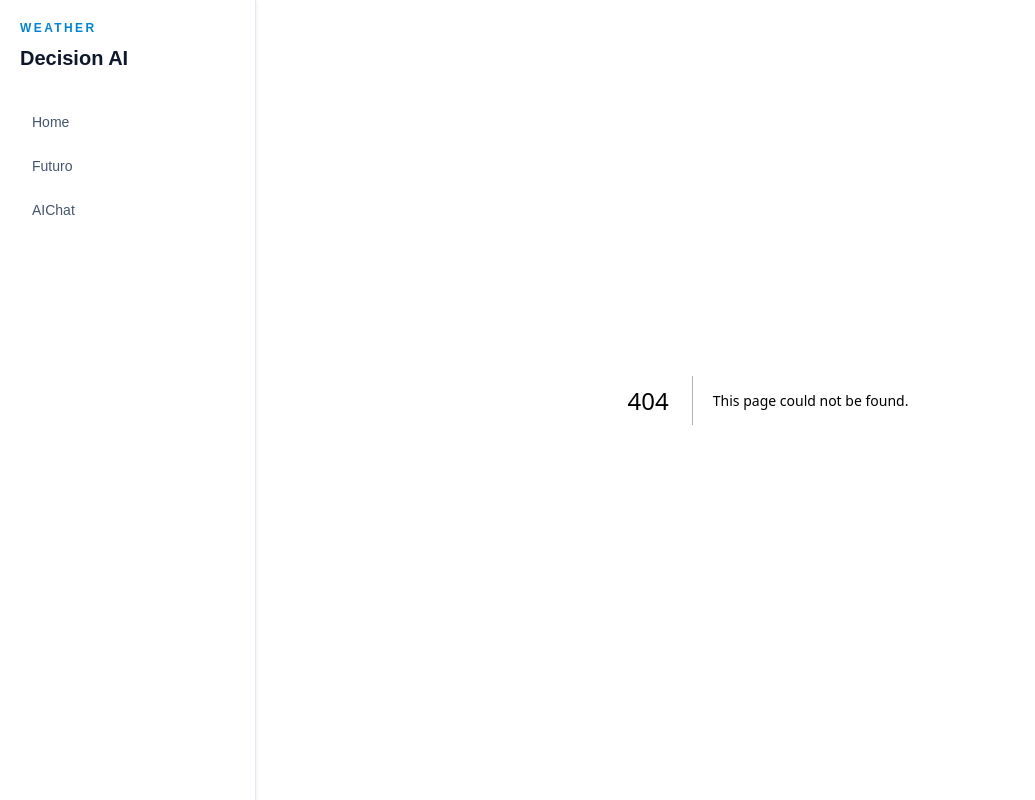
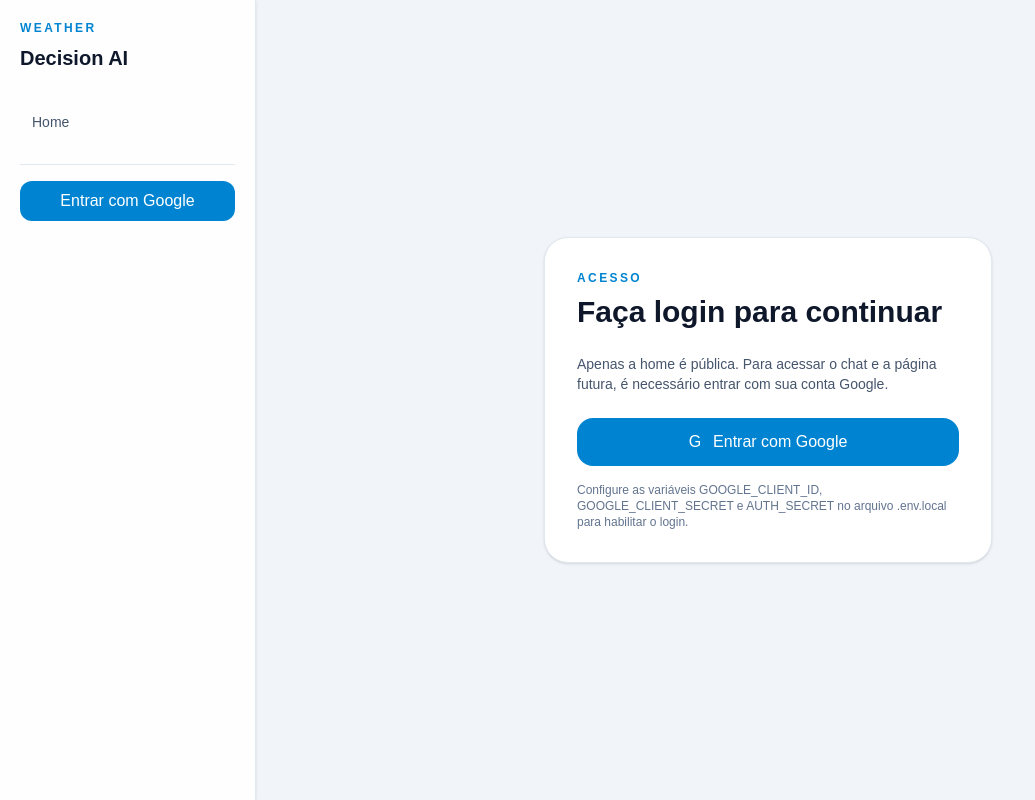
Before and after one commit to MthdeSouza/weather-decision-ai, a Next.js app: page /login in a window 1280 px wide. Before the commit this address had no page. Shown: the whole page, without its empty margins (0-1035 px from the left). Built offline with nearby package versions, Linux system fonts and the light colour scheme; no server answers.

Commit message:
feat: navigation and google autenthication

```diff
--- /dev/null
+++ b/middleware.ts
@@ -0,0 +1,31 @@
+import { NextResponse } from "next/server";
+
+import { auth } from "./src/auth";
+
+export default auth((req) => {
+  const { pathname } = req.nextUrl;
+
+  const isPublicPath =
+    pathname === "/" ||
+    pathname === "/login" ||
+    pathname.startsWith("/_next") ||
+    pathname.startsWith("/api/auth");
+
+  if (isPublicPath) {
+    return NextResponse.next();
+  }
+
+  const isProtectedPath = pathname === "/future" || pathname === "/ai-chat";
+
+  if (isProtectedPath && !req.auth) {
+    const loginUrl = new URL("/login", req.url);
+    loginUrl.searchParams.set("callbackUrl", pathname);
+    return NextResponse.redirect(loginUrl);
+  }
+
+  return NextResponse.next();
+});
+
+export const config = {
+  matcher: ["/((?!api|_next/static|_next/image|favicon.ico).*)"],
+};
--- a/package.json
+++ b/package.json
@@ -11,6 +11,7 @@
   "dependencies": {
     "@google/genai": "^2.32.0",
     "next": "16.4.5",
+    "next-auth": "^5.0.0-beta.32",
     "react": "19.3.0",
     "react-dom": "19.3.0"
   },
--- /dev/null
+++ b/src/app/api/auth/[...nextauth]/route.ts
@@ -0,0 +1,3 @@
+import { handlers } from "@/auth";
+
+export const { GET, POST } = handlers;
--- a/src/app/layout.tsx
+++ b/src/app/layout.tsx
@@ -1,4 +1,6 @@
 import type { Metadata } from "next";
+
+import { SessionProvider } from "next-auth/react";
 
 import { Sidebar } from "@/components/Sidebar";
 
@@ -16,10 +18,12 @@ export default function RootLayout({
   return (
     <html lang="pt-BR">
       <body className="bg-slate-100 text-slate-900 antialiased dark:bg-slate-950 dark:text-slate-100">
-        <div className="flex min-h-screen">
-          <Sidebar />
-          <main className="flex-1">{children}</main>
-        </div>
+        <SessionProvider>
+          <div className="flex min-h-screen">
+            <Sidebar />
+            <main className="flex-1">{children}</main>
+          </div>
+        </SessionProvider>
       </body>
     </html>
   );
--- /dev/null
+++ b/src/app/login/page.tsx
@@ -0,0 +1,44 @@
+"use client";
+
+import { useMemo } from "react";
+
+import { GoogleLoginButton } from "@/components/GoogleLoginButton";
+
+export default function LoginPage() {
+  const callbackUrl = useMemo(() => {
+    if (typeof window === "undefined") {
+      return "/";
+    }
+
+    return (
+      new URLSearchParams(window.location.search).get("callbackUrl") ?? "/"
+    );
+  }, []);
+
+  return (
+    <main className="flex min-h-screen items-center justify-center bg-slate-100 px-4 dark:bg-slate-950">
+      <div className="w-full max-w-md rounded-3xl border border-slate-200 bg-white p-8 shadow-sm dark:border-slate-800 dark:bg-slate-900">
+        <div className="mb-6">
+          <p className="text-xs font-semibold uppercase tracking-[0.2em] text-sky-600 dark:text-sky-400">
+            Acesso
+          </p>
+          <h1 className="mt-2 text-3xl font-bold text-slate-900 dark:text-slate-50">
+            Faça login para continuar
+          </h1>
+        </div>
+
+        <p className="mb-6 text-sm text-slate-600 dark:text-slate-300">
+          Apenas a home é pública. Para acessar o chat e a página futura, é
+          necessário entrar com sua conta Google.
+        </p>
+
+        <GoogleLoginButton callbackUrl={callbackUrl} />
+
+        <p className="mt-4 text-xs text-slate-500 dark:text-slate-400">
+          Configure as variáveis GOOGLE_CLIENT_ID, GOOGLE_CLIENT_SECRET e
+          AUTH_SECRET no arquivo .env.local para habilitar o login.
+        </p>
+      </div>
+    </main>
+  );
+}
--- /dev/null
+++ b/src/auth.ts
@@ -0,0 +1,26 @@
+import NextAuth from "next-auth";
+import Google from "next-auth/providers/google";
+
+const providers =
+  process.env.GOOGLE_CLIENT_ID && process.env.GOOGLE_CLIENT_SECRET
+    ? [
+        Google({
+          clientId: process.env.GOOGLE_CLIENT_ID,
+          clientSecret: process.env.GOOGLE_CLIENT_SECRET,
+        }),
+      ]
+    : [];
+
+export const { handlers, signIn, signOut, auth } = NextAuth({
+  secret: process.env.AUTH_SECRET,
+  trustHost: true,
+  providers,
+  pages: {
+    signIn: "/login",
+  },
+  callbacks: {
+    async session({ session }) {
+      return session;
+    },
+  },
+});
--- /dev/null
+++ b/src/components/GoogleLoginButton.tsx
@@ -0,0 +1,25 @@
+"use client";
+
+import { signIn } from "next-auth/react";
+
+type GoogleLoginButtonProps = {
+  callbackUrl?: string;
+};
+
+export function GoogleLoginButton({
+  callbackUrl = "/",
+}: GoogleLoginButtonProps) {
+  const safeCallbackUrl =
+    callbackUrl && callbackUrl.startsWith("/") ? callbackUrl : "/";
+
+  return (
+    <button
+      type="button"
+      onClick={() => signIn("google", { callbackUrl: safeCallbackUrl })}
+      className="flex w-full items-center justify-center gap-3 rounded-2xl bg-sky-600 px-4 py-3 text-sm font-semibold text-white transition hover:bg-sky-500"
+    >
+      <span aria-hidden="true">G</span>
+      Entrar com Google
+    </button>
+  );
+}
--- a/src/components/Sidebar.tsx
+++ b/src/components/Sidebar.tsx
@@ -1,16 +1,23 @@
 "use client";
 
+import { signIn, signOut, useSession } from "next-auth/react";
 import Link from "next/link";
 import { usePathname } from "next/navigation";
 
 const navItems = [
   { label: "Home", href: "/" },
-  { label: "Futuro", href: "/future" },
-  { label: "AIChat", href: "/ai-chat" },
+  { label: "Futuro", href: "/future", protected: true },
+  { label: "AIChat", href: "/ai-chat", protected: true },
 ];
 
 export function Sidebar() {
   const pathname = usePathname();
+  const { data: session, status } = useSession();
+  const isAuthenticated = status === "authenticated";
+
+  const visibleNavItems = navItems.filter(
+    (item) => !item.protected || isAuthenticated,
+  );
 
   return (
     <aside className="w-64 border-r border-slate-200 bg-white/80 p-5 shadow-sm backdrop-blur dark:border-slate-800 dark:bg-slate-900/80">
@@ -24,7 +31,7 @@ export function Sidebar() {
       </div>
 
       <nav className="space-y-2">
-        {navItems.map((item) => {
+        {visibleNavItems.map((item) => {
           const isActive = pathname === item.href;
 
           return (
@@ -43,6 +50,31 @@ export function Sidebar() {
           );
         })}
       </nav>
+
+      <div className="mt-6 border-t border-slate-200 pt-4 dark:border-slate-800">
+        {isAuthenticated ? (
+          <div className="space-y-3">
+            <div className="text-sm text-slate-600 dark:text-slate-300">
+              {session?.user?.name ?? "Usuário autenticado"}
+            </div>
+            <button
+              type="button"
+              onClick={() => signOut({ callbackUrl: "/" })}
+              className="cursor-pointer w-full rounded-xl border border-slate-200 bg-white px-3 py-2 text-sm font-medium text-slate-700 transition hover:bg-slate-50 dark:border-slate-700 dark:bg-slate-900 dark:text-slate-200 dark:hover:bg-slate-800"
+            >
+              Sair
+            </button>
+          </div>
+        ) : (
+          <button
+            type="button"
+            onClick={() => signIn("google", { callbackUrl: "/" })}
+            className="cursor-pointer w-full rounded-xl bg-sky-600 px-3 py-2 text-sm font-semibold text-white transition hover:bg-sky-500"
+          >
+            Entrar com Google
+          </button>
+        )}
+      </div>
     </aside>
   );
 }
```
Also changed, not shown: 1 other file (tests, documents, lock files or other folders).
